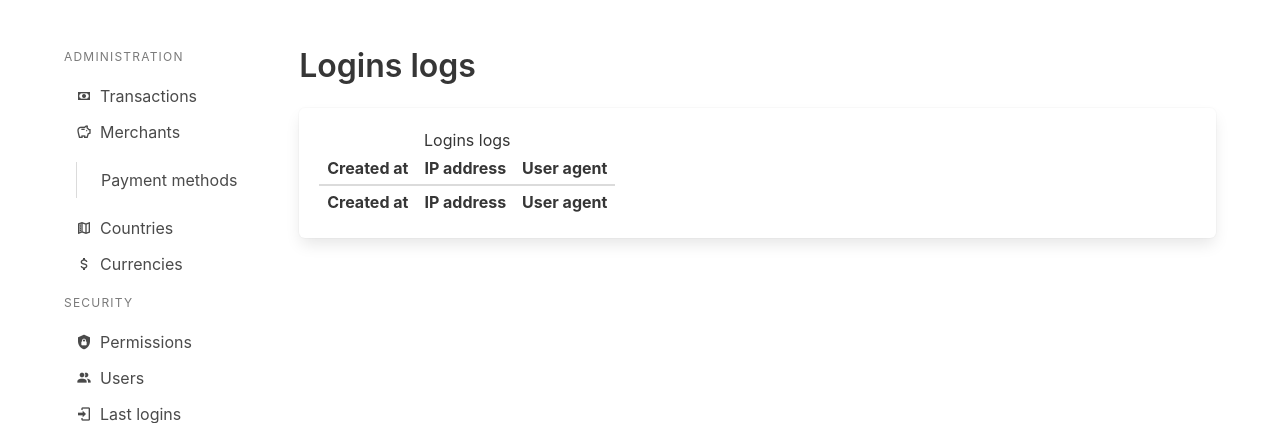
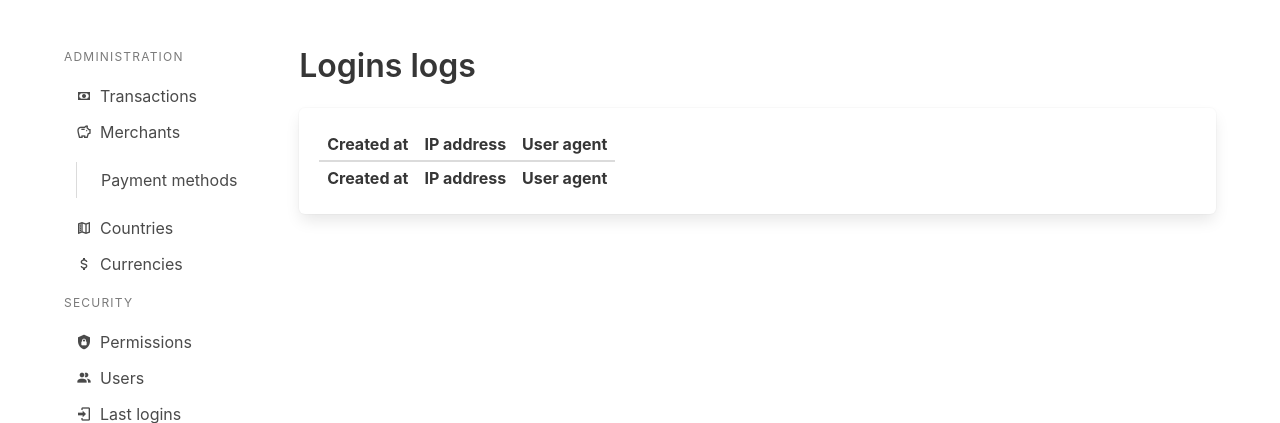
Before and after one commit to jortiz3109/escuela-php-panel, a Laravel app: page /logins in a window 1280 px wide. Shown: the part 52-475 px from the top of the page. Run offline with Laravel 8, Linux system fonts and the light colour scheme; the visitor is signed in with stand-in values (Sample User, id 1); data that the repository does not hold is empty; some libraries are stand-ins or nearby versions.

Commit message:
style: visual adjusts

```diff
--- a/resources/views/logins/index.blade.php
+++ b/resources/views/logins/index.blade.php
@@ -1,7 +1,7 @@
 @extends('layouts.admin')
 @section('content')
 <table class="table is-narrow is-hoverable">
-    <caption>{{ $texts['title'] }}</caption>
+    <caption class="is-hidden">{{ $texts['title'] }}</caption>
     <thead>
         <tr>
             <th scope="col">@lang('logins.fields.created_at')</th>
--- a/resources/views/merchants/index.blade.php
+++ b/resources/views/merchants/index.blade.php
@@ -25,7 +25,7 @@
         <tr>
             <td>
                 {{ $merchant->name }}<br>
-                <small>{{ $merchant->brand }}</small>
+                <small class="has-text-grey is-capitalized">{{ $merchant->brand }}</small>
             </td>
             <td>{{ $merchant->document }}</td>
             <td>{{ $merchant->url }}</td>
```
